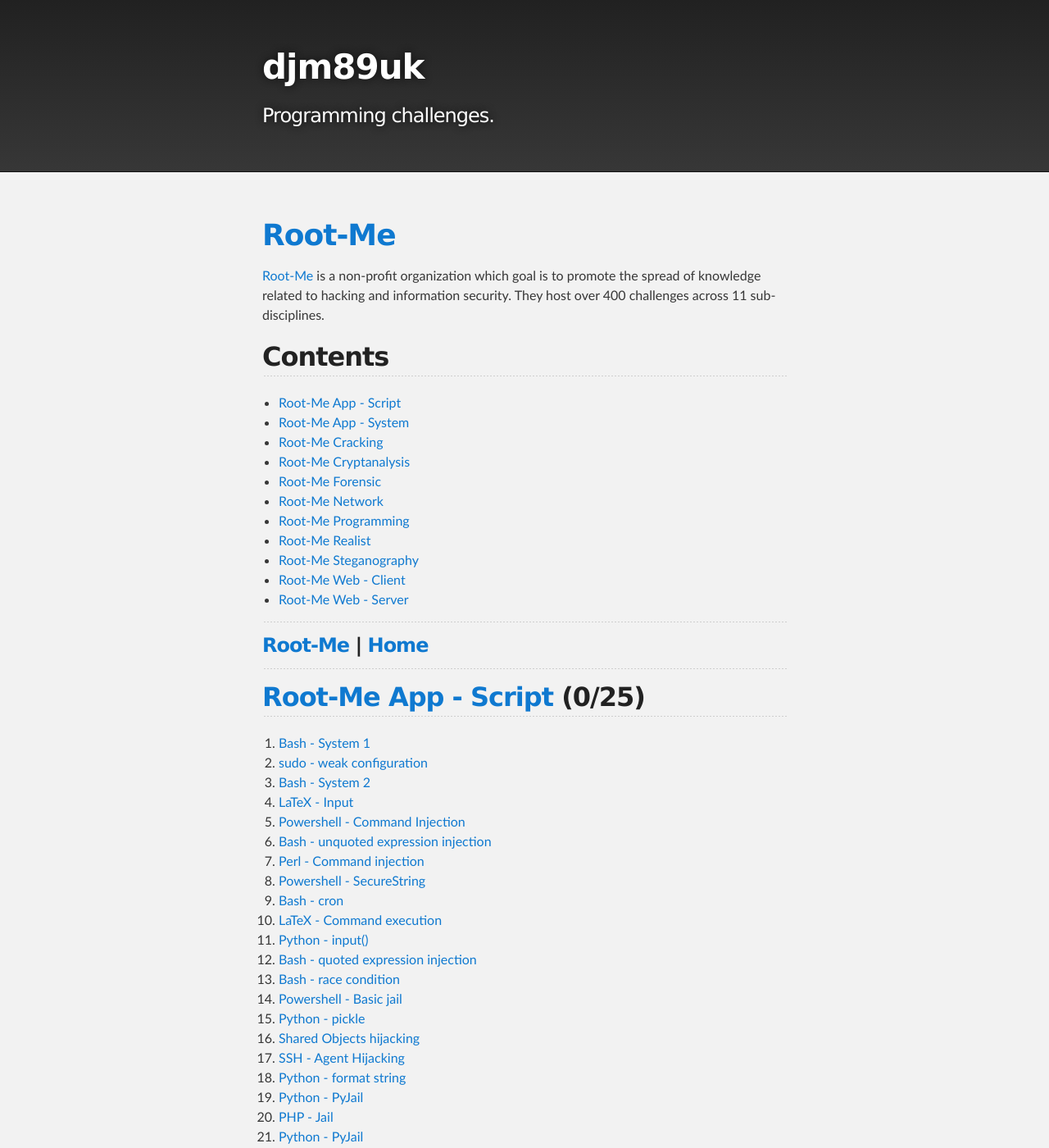
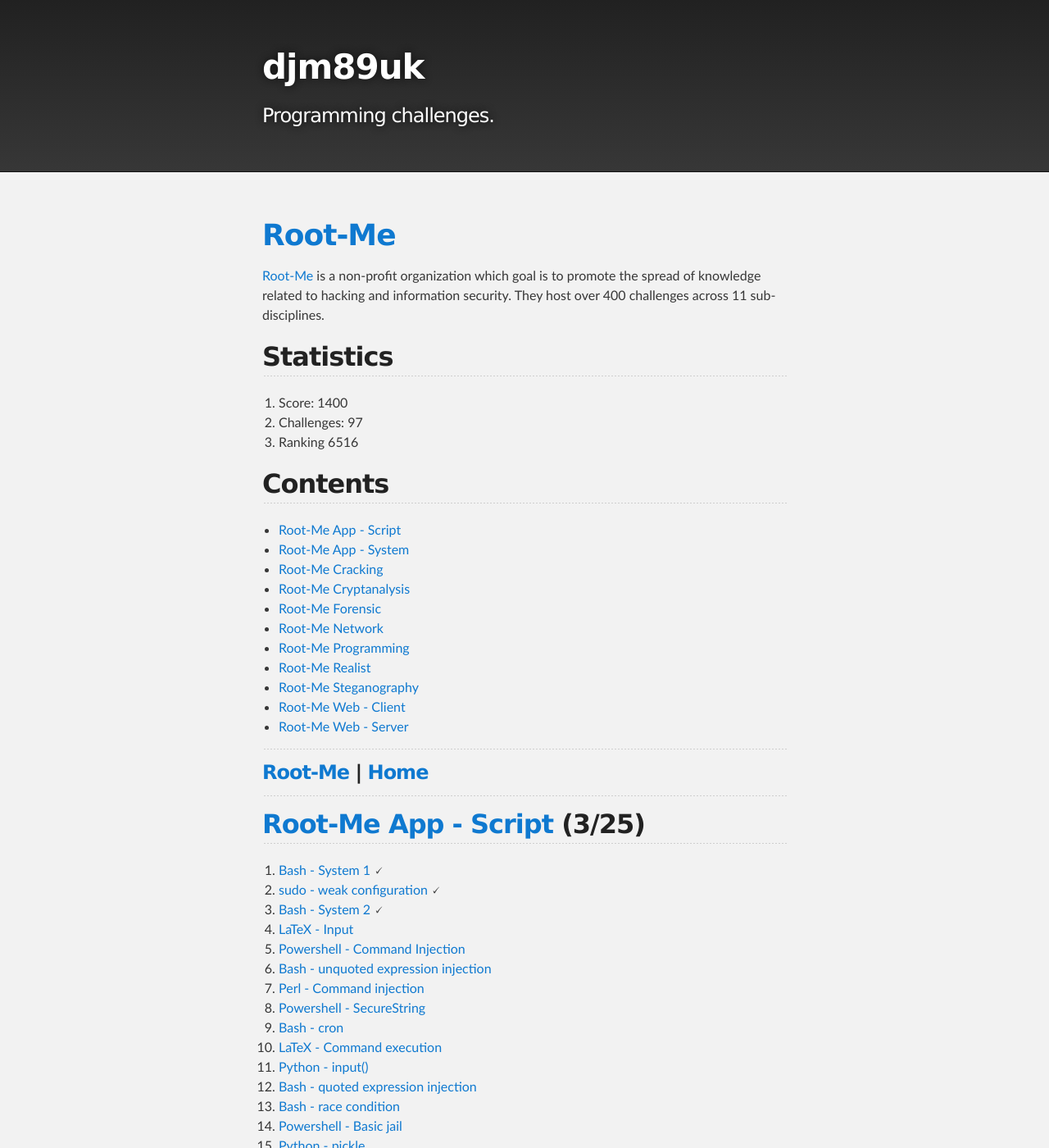
Before and after one commit to djm89uk/djm89uk.github.io, a Jekyll site: the page built from rootme.md, in a window 1280 px wide and 1400 px high. Shown: the whole window at 82% size. Built offline with Jekyll 4.4.1, drawn with Linux system fonts in a browser that asks for light colours; our own code applies the rules of GitHub Pages for plain Markdown files; some of the changed text lies outside the part shown.

Commit message:
Update rootme.md

```diff
--- a/rootme.md
+++ b/rootme.md
@@ -1,6 +1,12 @@
 # [Root-Me](./rootme.md)
 
 [Root-Me](https://www.root-me.org/en/Challenges/) is a non-profit organization which goal is to promote the spread of knowledge related to hacking and information security. They host over 400 challenges across 11 sub-disciplines.
+
+## Statistics
+
+1. Score: 1400
+2. Challenges: 97
+3. Ranking 6516
 
 ## Contents
 - [Root-Me App - Script](./rootme_ascr.md)
@@ -21,11 +27,11 @@
 
 ---
 
-## [Root-Me App - Script](./rootme_ascr.md) (0/25)
+## [Root-Me App - Script](./rootme_ascr.md) (3/25)
 
-1. [Bash - System 1](./rootme_ascr#bash-system-1)
-2. [sudo - weak configuration](./rootme_ascr#sudo-weak-configuration)
-3. [Bash - System 2](./rootme_ascr#bash-system-2)
+1. [Bash - System 1](./rootme_ascr#bash-system-1) 🗸
+2. [sudo - weak configuration](./rootme_ascr#sudo-weak-configuration) 🗸
+3. [Bash - System 2](./rootme_ascr#bash-system-2) 🗸
 4. [LaTeX - Input](./rootme_ascr#latex-input)
 5. [Powershell - Command Injection](./rootme_ascr#powershell-command-injection)
 6. [Bash - unquoted expression injection](./rootme_ascr#bash-unquoted-expression-injection)
@@ -55,10 +61,10 @@
 
 ---
 
-## [Root-Me App - System](./rootme_asys.md) (0/83)
+## [Root-Me App - System](./rootme_asys.md) (2/83)
 
-1. [ELF x86 - Stack buffer overflow basic 1](./rootme_asys.md#elf-x86-stack-buffer-overflow-basic-1)
-2. [ELF x86 - Stack buffer overflow basic 2](./rootme_asys.md#elf-x86-stack-buffer-overflow-basic-2)
+1. [ELF x86 - Stack buffer overflow basic 1](./rootme_asys.md#elf-x86-stack-buffer-overflow-basic-1) 🗸
+2. [ELF x86 - Stack buffer overflow basic 2](./rootme_asys.md#elf-x86-stack-buffer-overflow-basic-2) 🗸
 3. [PE32 - Stack buffer overflow basic](./rootme_asys.md#pe32-stack-buffer-overflow-basic)
 4. [ELF x86 - Format string bug basic 1](./rootme_asys.md#elf-x86-format-string-bug-basic-1)
 5. [ELF x64 - Stack buffer overflow - basic](./rootme_asys.md#elf-x64-stack-buffer-overflow-basic)
@@ -147,11 +153,11 @@
 
 ---
 
-## [Root-Me Cracking](./rootme_crac.md) (0/46)
+## [Root-Me Cracking](./rootme_crac.md) (3/46)
 
-1. [ELF x86 - 0 protection](./rootme_crac.md#elf-x86-0-protection)
-2. [ELF x86 - Basic](./rootme_crac.md#elf-x86-basic)
-3. [PE x86 - 0 protection](./rootme_crac.md#pe-x86-0-protection)
+1. [ELF x86 - 0 protection](./rootme_crac.md#elf-x86-0-protection) 🗸
+2. [ELF x86 - Basic](./rootme_crac.md#elf-x86-basic) 🗸
+3. [PE x86 - 0 protection](./rootme_crac.md#pe-x86-0-protection) 🗸
 4. [ELF C++ - 0 protection](./rootme_crac.md#elf-cpp-0-protection)
 5. [PE DotNet - 0 protection](./rootme_crac.md#pe-dotnet-0-protection)
 6. [ELF MIPS - Basic Crackme](./rootme_crac.md#elf-mips-basic-crackme)
@@ -215,10 +221,10 @@
 9. [Shift cipher](./rootme_cryp.md#shift-cipher) 🗸
 10. [CISCO - Salted Password](./rootme_cryp.md#ciscO-salted-password) 🗸
 11. [Pixel Madness](./rootme_cryp.md#pixel-madness) 🗸
-12. [ELF64 - PID encryption](./rootme_cryp.md#elf64-pid-encryption)
-13. [File - PKZIP](./rootme_cryp.md#file-pkzip)
-14. [Monoalphabetic substitution - Caesar](./rootme_cryp.md#monoalphabetic-substitution-caesar)
-15. [Known plaintext - XOR](./rootme_cryp.md#known-plaintext-xOr)
+12. [ELF64 - PID encryption](./rootme_cryp.md#elf64-pid-encryption) 🗸
+13. [File - PKZIP](./rootme_cryp.md#file-pkzip) 🗸
+14. [Monoalphabetic substitution - Caesar](./rootme_cryp.md#monoalphabetic-substitution-caesar) 🗸
+15. [Known plaintext - XOR](./rootme_cryp.md#known-plaintext-xOr) 🗸
 16. [Code - Pseudo Random Number Generator](./rootme_cryp.md#code-pseudo-random-number-generator)
 17. [File - Insecure storage 1](./rootme_cryp.md#file-insecure-storage-1)
 18. [Polyalphabetic substitution - Vigenère](./rootme_cryp.md#polyalphabetic-substitution-vigenère)
@@ -267,17 +273,17 @@
 
 ---
 
-## [Root-Me Forensic](./rootme_for.md) (0/28)
+## [Root-Me Forensic](./rootme_for.md) (9/28)
 
-1. [Command & Control - level 2](./rootme_for.md#command-control-level-2)
-2. [Logs analysis - web attack](./rootme_for.md#logs-analysis-web-attack)
-3. [Command & Control - level 5](./rootme_for.md#command-control-level-5)
-4. [Find the cat](./rootme_for.md#find-the-cat)
-5. [Ugly Duckling](./rootme_for.md#ugly-duckling)
-6. [Active Directory - GPO](./rootme_for.md#active-directory-gpo)
-7. [Command & Control - level 3](./rootme_for.md#command-control-level-3)
+1. [Command & Control - level 2](./rootme_for.md#command-control-level-2) 🗸
+2. [Logs analysis - web attack](./rootme_for.md#logs-analysis-web-attack) 🗸
+3. [Command & Control - level 5](./rootme_for.md#command-control-level-5) 🗸
+4. [Find the cat](./rootme_for.md#find-the-cat) 🗸
+5. [Ugly Duckling](./rootme_for.md#ugly-duckling) 🗸
+6. [Active Directory - GPO](./rootme_for.md#active-directory-gpo) 🗸
+7. [Command & Control - level 3](./rootme_for.md#command-control-level-3) 🗸
 8. [DNS exfiltration](./rootme_for.md#dns-exfiltration)
-9. [Command & Control - level 4](./rootme_for.md#command-control-level-4)
+9. [Command & Control - level 4](./rootme_for.md#command-control-level-4) 🗸
 10. [Job interview](./rootme_for.md#job-interview)
 11. [Homemade keylogger](./rootme_for.md#homemade-keylogger)
 12. [macOS - Keychain](./rootme_for.md#macos-keychain)
@@ -288,7 +294,7 @@
 17. [Multi-devices](./rootme_for.md#multi-devices)
 18. [Root My Droid](./rootme_for.md#root-my-droid)
 19. [Rootkit - Cold case](./rootme_for.md#rootkit-cold-case)
-20. [Command & Control - level 6](./rootme_for.md#command-control-level-6)
+20. [Command & Control - level 6](./rootme_for.md#command-control-level-6) 🗸
 21. [Find me](./rootme_for.md#find-me)
 22. [Second job interview](./rootme_for.md#second-job-interview)
 23. [Find me again](./rootme_for.md#find-me-again)
@@ -317,10 +323,10 @@
 9. [LDAP - null bind](./rootme_net.md#ldap-null-bind) 🗸
 10. [POP - APOP](./rootme_net.md#pop-apop) 🗸
 11. [RF - AM Transmission](./rootme_net.md#rf-am-transmission) 🗸
-12. [RF - FM Transmission](./rootme_net.md#rf-fm-transmission)
-13. [SIP - authentication](./rootme_net.md#sip-authentication)
-14. [ETHERNET - Patched transmission](./rootme_net.md#ethernet-patched-transmission)
-15. [Global System Traffic for Mobile communication](./rootme_net.md#global-system-traffic-for-mobile-communication)
+12. [RF - FM Transmission](./rootme_net.md#rf-fm-transmission) 🗸
+13. [SIP - authentication](./rootme_net.md#sip-authentication) 🗸
+14. [ETHERNET - Patched transmission](./rootme_net.md#ethernet-patched-transmission) 🗸
+15. [Global System Traffic for Mobile communication](./rootme_net.md#global-system-traffic-for-mobile-communication) 🗸
 16. [HTTP - DNS Rebinding](./rootme_net.md#http-dns-rebinding)
 17. [RF - Key Fixed Code](./rootme_net.md#rf-key-fixed-code)
 18. [SSL - HTTP exchange](./rootme_net.md#ssl-http-exchange)
@@ -505,16 +511,16 @@
 13. [Install files](./rootme_wser.md#install-files) 🗸
 14. [CRLF](./rootme_wser.md#crlf) 🗸
 15. [File upload - Double extensions](./rootme_wser.md#file-upload-double-extensions) 🗸
-16. [File upload - MIME type](./rootme_wser.md#file-upload-mime-type)
-17. [HTTP - Cookies](./rootme_wser.md#http-cookies)
-18. [Insecure Code Management](./rootme_wser.md#insecure-code-management)
-19. [JSON Web Token (JWT) - Introduction](./rootme_wser.md#json-web-token-jwt-introduction)
-20. [Directory traversal](./rootme_wser.md#directory-traversal)
-21. [File upload - Null byte](./rootme_wser.md#file-upload-null-byte)
-22. [JSON Web Token (JWT) - Weak secret](./rootme_wser.md#json-web-token-jwt-weak-secret)
-23. [JWT - Revoked token](./rootme_wser.md#jwt-revoked-token)
-24. [PHP - assert()](./rootme_wser.md#php-assert)
-25. [PHP - Filters](./rootme_wser.md#php-filters)
+16. [File upload - MIME type](./rootme_wser.md#file-upload-mime-type) 🗸
+17. [HTTP - Cookies](./rootme_wser.md#http-cookies) 🗸
+18. [Insecure Code Management](./rootme_wser.md#insecure-code-management) 🗸
+19. [JSON Web Token (JWT) - Introduction](./rootme_wser.md#json-web-token-jwt-introduction) 🗸
+20. [Directory traversal](./rootme_wser.md#directory-traversal) 🗸
+21. [File upload - Null byte](./rootme_wser.md#file-upload-null-byte) 🗸
+22. [JSON Web Token (JWT) - Weak secret](./rootme_wser.md#json-web-token-jwt-weak-secret) 🗸
+23. [JWT - Revoked token](./rootme_wser.md#jwt-revoked-token) 🗸
+24. [PHP - assert()](./rootme_wser.md#php-assert) 🗸
+25. [PHP - Filters](./rootme_wser.md#php-filters) 🗸
 26. [PHP - register globals](./rootme_wser.md#php-register-globals)
 27. [PHP - Remote Xdebug](./rootme_wser.md#php-remote-xdebug)
 28. [Python - Server-side Template Injection Introduction](./rootme_wser.md#python-server-side-template-injection-introduction)
```
Also changed, not shown: other parts of rootme.md (+3 -3 lines).
